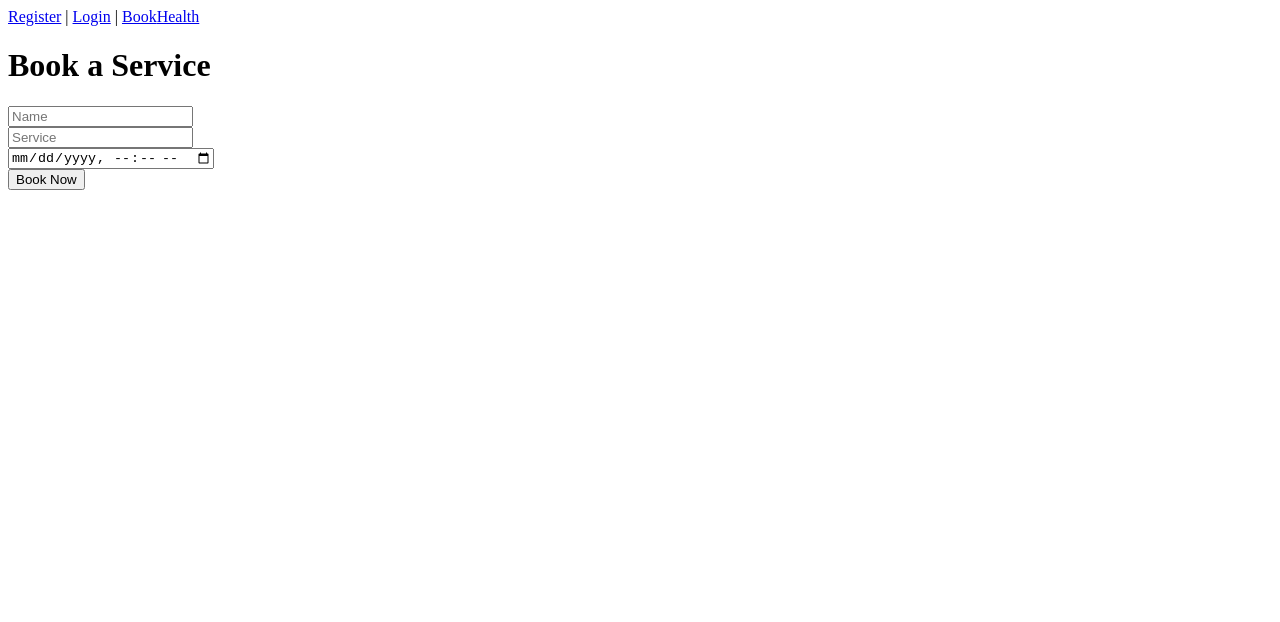
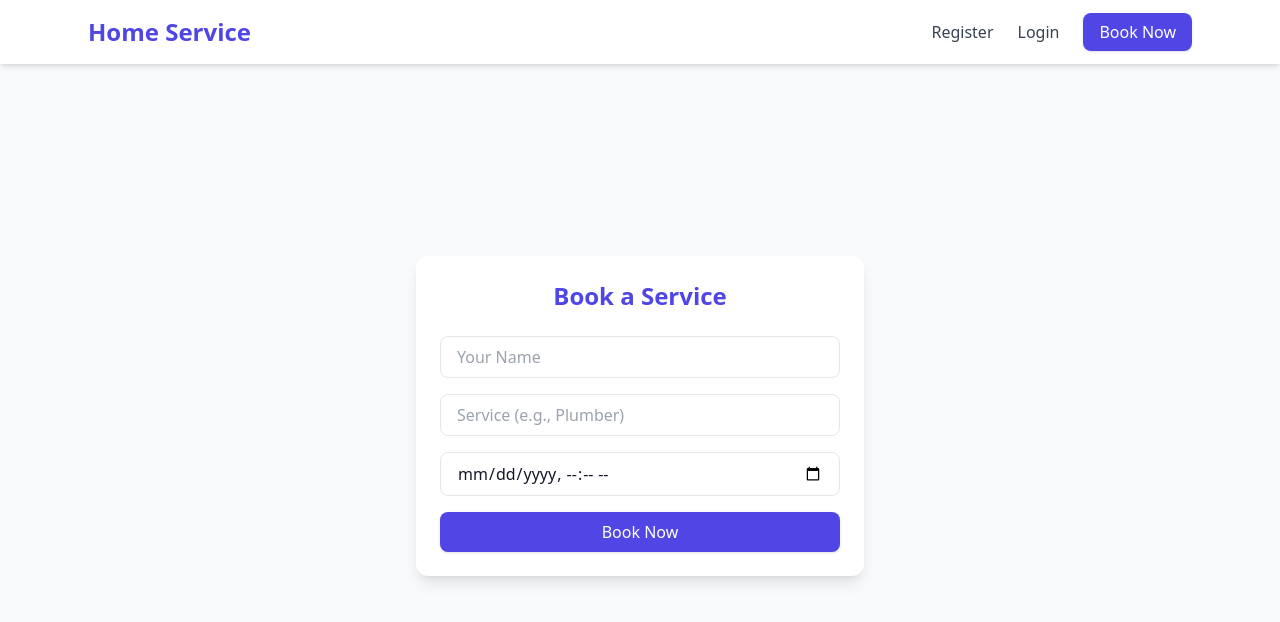
Before and after one commit to cloud-project-2/home-service-app-frontend, a React (Create React App) app: page /book in a window 1280 px wide. Shown: the top 622 px of the page. Built offline with nearby package versions, Linux system fonts and the light colour scheme; sample sign-in values are in the browser's storage.

Commit message:
UI Updated

```diff
--- /dev/null
+++ b/postcss.config.js
@@ -0,0 +1,6 @@
+module.exports = {
+    plugins: {
+        tailwindcss: {},
+        autoprefixer: {},
+    },
+};
--- a/src/App.js
+++ b/src/App.js
@@ -1,55 +1,49 @@
-import React, { useState } from 'react';
-import { BrowserRouter as Router, Routes, Route, Link } from 'react-router-dom';
-import Login from './Login';
-import Register from './Register';
-import Booking from './Booking';
-
+import React from "react";
+import { BrowserRouter as Router, Routes, Route, Link } from "react-router-dom";
+import Login from "./Login";
+import Register from "./Register";
+import Booking from "./Booking";
 
 function App() {
-  const [name, setName] = useState('');
-  const [service, setService] = useState('');
-  const [datetime, setDatetime] = useState('');
-  const [message, setMessage] = useState('');
+  return (
+      <div className="min-h-screen bg-gray-50">
+        <Router>
+          {/* Navbar */}
+          <nav className="bg-white shadow-md">
+            <div className="max-w-6xl mx-auto px-6 py-4 flex justify-between items-center">
+              <h1 className="text-2xl font-bold text-indigo-600">Home Service</h1>
+              <div className="space-x-6">
+                <Link
+                    to="/register"
+                    className="text-gray-700 hover:text-indigo-600 transition font-medium"
+                >
+                  Register
+                </Link>
+                <Link
+                    to="/login"
+                    className="text-gray-700 hover:text-indigo-600 transition font-medium"
+                >
+                  Login
+                </Link>
+                <Link
+                    to="/book"
+                    className="bg-indigo-600 text-white px-4 py-2 rounded-lg shadow hover:bg-indigo-700 transition"
+                >
+                  Book Now
+                </Link>
+              </div>
+            </div>
+          </nav>
 
-  const handleSubmit = async (e) => {
-    e.preventDefault();
-    const token = localStorage.getItem('token');
-    const res = await fetch('http://Booking-Service-NLB-1ed6b29947aab9d7.elb.us-east-1.amazonaws.com/api/book', {
-      method: 'POST',
-      headers: {
-        'Content-Type': 'application/json',
-        Authorization: `Bearer ${token}`
-      },
-      body: JSON.stringify({ name, service, datetime })
-    });
-    const data = await res.json();
-    setMessage(data.message);
-  };
-
-  return (
-    <div>
-      <Router>
-        <nav>
-          <Link to="/register">Register</Link> |{' '}
-          <Link to="/login">Login</Link> |{' '}
-          <Link to="/book">Book</Link>
-          <Link to="/health">Health</Link>
-        </nav>
+          {/* Routes */}
+          <div className="max-w-6xl mx-auto px-6 py-8">
             <Routes>
               <Route path="/register" element={<Register />} />
               <Route path="/login" element={<Login />} />
               <Route path="/book" element={<Booking />} />
-          <Route path="/health" element={<div>Health Check: OK</div>} />
             </Routes>
+          </div>
         </Router>
-      {/*<h1>Home Service Booking</h1>*/}
-      {/*<form onSubmit={handleSubmit}>*/}
-      {/*  <input type="text" placeholder="Your Name" value={name} onChange={e => setName(e.target.value)} required /><br />*/}
-      {/*  <input type="text" placeholder="Service (e.g., Plumber)" value={service} onChange={e => setService(e.target.value)} required /><br />*/}
-      {/*  <input type="datetime-local" value={datetime} onChange={e => setDatetime(e.target.value)} required /><br />*/}
-      {/*  <button type="submit">Book Now</button>*/}
-      {/*</form>*/}
-      {/*<p>{message}</p>*/}
       </div>
   );
 }
--- a/src/Booking.js
+++ b/src/Booking.js
@@ -1,57 +1,98 @@
-import React, { useState, useEffect } from 'react';
-import { useNavigate } from 'react-router-dom';
+import React, { useState, useEffect } from "react";
+import { useNavigate } from "react-router-dom";
 
 export default function Booking() {
-    const [name, setName] = useState('');
-    const [service, setService] = useState('');
-    const [datetime, setDatetime] = useState('');
-    const [message, setMessage] = useState('');
+    const [name, setName] = useState("");
+    const [service, setService] = useState("");
+    const [datetime, setDatetime] = useState("");
+    const [message, setMessage] = useState("");
     const navigate = useNavigate();
 
     useEffect(() => {
-        const token = localStorage.getItem('token');
-        if (!token) navigate('/login');
+        const token = localStorage.getItem("token");
+        if (!token) navigate("/login");
     }, [navigate]);
 
     const handleSubmit = async (e) => {
         e.preventDefault();
-        const token = localStorage.getItem('token');
+        const token = localStorage.getItem("token");
         try {
-            const res = await fetch('http://Booking-Service-NLB-1ed6b29947aab9d7.elb.us-east-1.amazonaws.com/api/book', {
-                method: 'POST',
-                headers: {
-                    'Content-Type': 'application/json',
-                    Authorization: `Bearer ${token}`
-                },
-                body: JSON.stringify({ name, service, datetime }),
-            });
+            const res = await fetch(
+                "http://Booking-Service-NLB-1ed6b29947aab9d7.elb.us-east-1.amazonaws.com/api/book",
+                {
+                    method: "POST",
+                    headers: {
+                        "Content-Type": "application/json",
+                        Authorization: `Bearer ${token}`,
+                    },
+                    body: JSON.stringify({ name, service, datetime }),
+                }
+            );
 
             const data = await res.json();
 
             if (!res.ok) {
-                setMessage(data.error || 'Booking failed');
+                setMessage(data.error || "Booking failed");
             } else {
                 setMessage(data.message);
-                setName('');
-                setService('');
-                setDatetime('');
+                setName("");
+                setService("");
+                setDatetime("");
             }
         } catch (error) {
-            setMessage('Something went wrong. Please try again later.');
+            setMessage("Something went wrong. Please try again later.");
             console.error(error);
         }
     };
 
     return (
-        <div>
-            <h1>Book a Service</h1>
-            <form onSubmit={handleSubmit}>
-                <input type="text" value={name} onChange={(e) => setName(e.target.value)} placeholder="Name" required /><br />
-                <input type="text" value={service} onChange={(e) => setService(e.target.value)} placeholder="Service" required /><br />
-                <input type="datetime-local" value={datetime} onChange={(e) => setDatetime(e.target.value)} required /><br />
-                <button type="submit">Book Now</button>
-            </form>
-            <p>{message}</p>
+        <div className="flex items-center justify-center min-h-[80vh] bg-gray-50">
+            <div className="w-full max-w-md bg-white rounded-xl shadow-lg p-6">
+                <h1 className="text-2xl font-bold text-indigo-600 mb-6 text-center">
+                    Book a Service
+                </h1>
+
+                <form onSubmit={handleSubmit} className="space-y-4">
+                    <input
+                        type="text"
+                        value={name}
+                        onChange={(e) => setName(e.target.value)}
+                        placeholder="Your Name"
+                        required
+                        className="w-full px-4 py-2 border rounded-lg focus:ring-2 focus:ring-indigo-500 focus:outline-none"
+                    />
+
+                    <input
+                        type="text"
+                        value={service}
+                        onChange={(e) => setService(e.target.value)}
+                        placeholder="Service (e.g., Plumber)"
+                        required
+                        className="w-full px-4 py-2 border rounded-lg focus:ring-2 focus:ring-indigo-500 focus:outline-none"
+                    />
+
+                    <input
+                        type="datetime-local"
+                        value={datetime}
+                        onChange={(e) => setDatetime(e.target.value)}
+                        required
+                        className="w-full px-4 py-2 border rounded-lg focus:ring-2 focus:ring-indigo-500 focus:outline-none"
+                    />
+
+                    <button
+                        type="submit"
+                        className="w-full bg-indigo-600 text-white py-2 rounded-lg shadow hover:bg-indigo-700 transition"
+                    >
+                        Book Now
+                    </button>
+                </form>
+
+                {message && (
+                    <p className="mt-4 text-center text-sm font-medium text-green-600">
+                        {message}
+                    </p>
+                )}
+            </div>
         </div>
     );
 }
--- /dev/null
+++ b/src/index.css
@@ -0,0 +1,8 @@
+@tailwind base;
+@tailwind components;
+@tailwind utilities;
+
+/* Optional global styles */
+body {
+    @apply bg-gray-50 text-gray-900;
+}
--- a/src/index.js
+++ b/src/index.js
@@ -1,6 +1,7 @@
 import React from 'react';
 import ReactDOM from 'react-dom/client';
 import App from './App';
+import './index.css';
 
 const root = ReactDOM.createRoot(document.getElementById('root'));
 root.render(
--- /dev/null
+++ b/tailwind.config.js
@@ -0,0 +1,10 @@
+/** @type {import('tailwindcss').Config} */
+module.exports = {
+    content: [
+        "./src/**/*.{js,jsx,ts,tsx}", // Scan all React files
+    ],
+    theme: {
+        extend: {},
+    },
+    plugins: [],
+};
```
Lines whose indentation alone changed are shown as unchanged.
